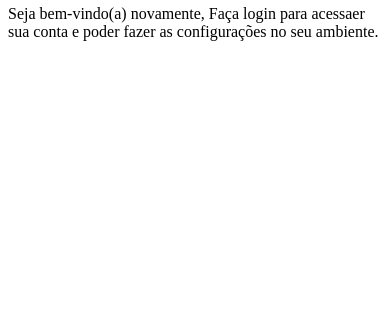
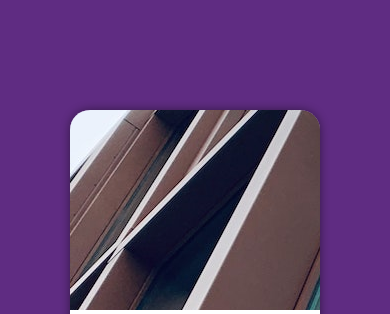
Before and after one commit to Cleitondossantos/projeto-login, a plain HTML site: page index.html in a window 390 px wide. Shown: the part 62-376 px from the top of the page. Drawn offline with Linux system fonts and the light colour scheme.

Commit message:
Vesão mobilefist concluida

```diff
--- a/estilos/style.css
+++ b/estilos/style.css
@@ -5,3 +5,49 @@
     Verde: #49a09d
     Lilás: #5f2c82
 */
+
+* {
+    font-family: system-ui, -apple-system, BlinkMacSystemFont, 'Segoe UI', Roboto, Oxygen, Ubuntu, Cantarell, 'Open Sans', 'Helvetica Neue', sans-serif;
+    padding: 0px;
+    margin: 0px;
+    box-sizing: border-box;
+}
+
+body, html {
+    background-color: #5f2c82;
+    height: 100vh;
+    width: 100vw;
+}
+
+main {
+    position: relative;
+    height: 100vh;
+    width: 100vw;
+}
+
+section#login {
+    position: absolute;
+    top: 50%;
+    left: 50%;
+    transform: translate(-50%, -50%);
+    overflow: hidden;
+
+    background-color: white;
+    width: 250px;
+    height: 500px;
+    border-radius: 20px;
+    box-shadow: 0px 0px 10px rgba(0, 0, 0, 0.479);
+}
+
+section#login > div#imagem {
+    background: #5f2c82 url(../imagens/pexels-david-underland-3523621.jpg) no-repeat;
+    background-size: cover h;
+    background-position: left;
+    height: 200px;
+
+}
+
+section#login > div#formulario {
+    display: block;
+    padding: 10px;
+}
```
